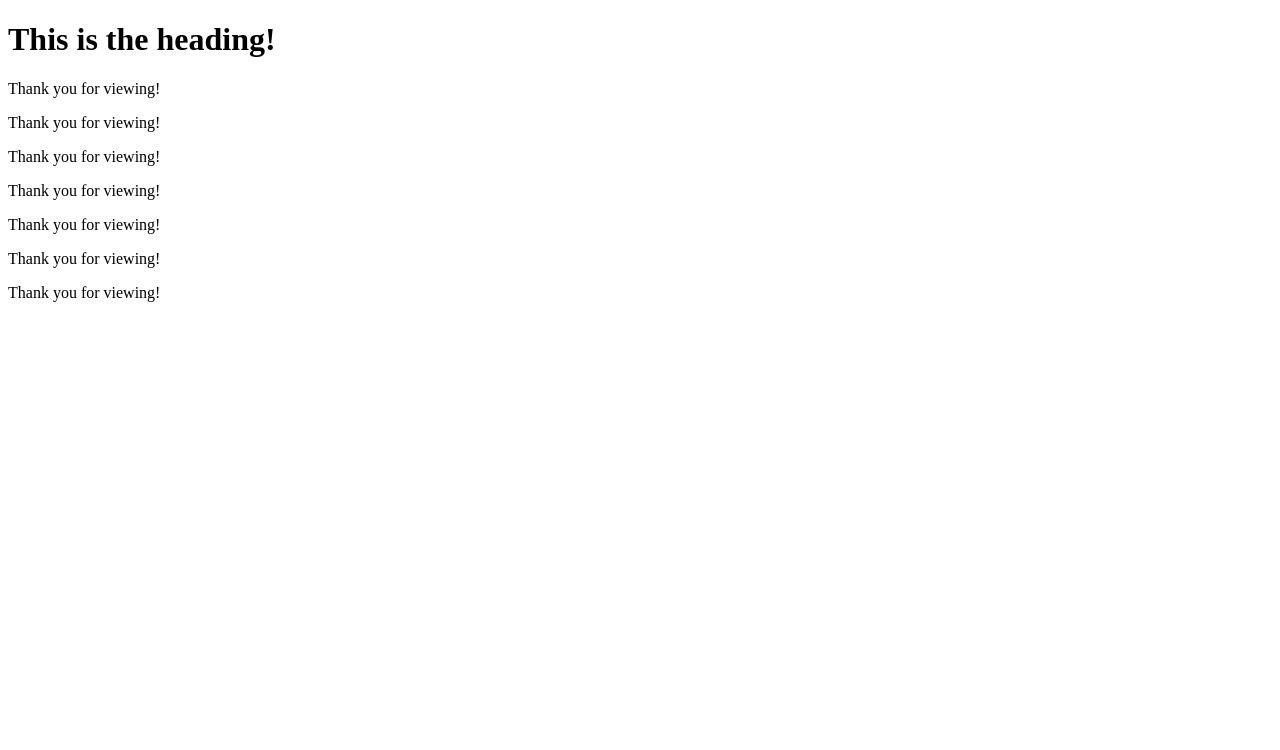
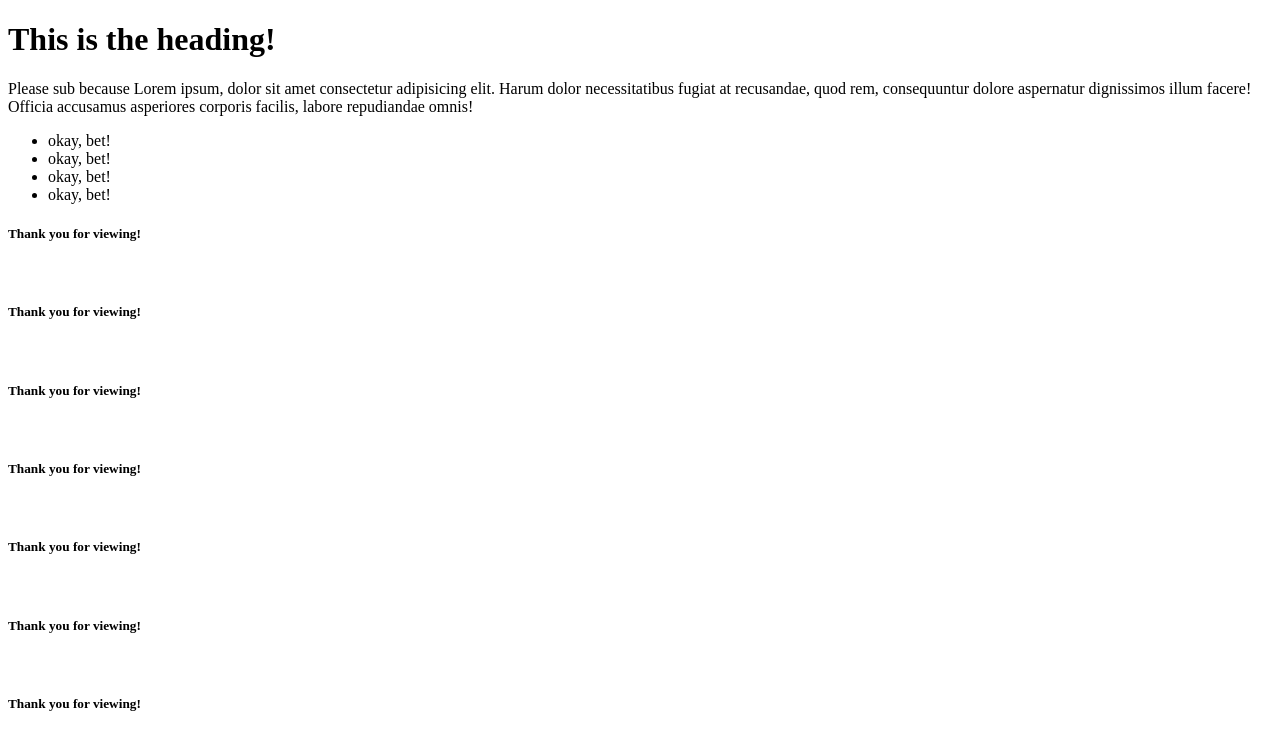
Before and after one commit to Lexscher/github-video-p1, a plain HTML site: page index.html in a window 1280 px wide. Drawn offline with Linux system fonts and the light colour scheme.

Commit message:
update home page

```diff
--- a/index.html
+++ b/index.html
@@ -7,12 +7,28 @@
   </head>
   <body>
     <h1>This is the heading!</h1>
-    <p>Thank you for viewing!</p>
-    <p>Thank you for viewing!</p>
-    <p>Thank you for viewing!</p>
-    <p>Thank you for viewing!</p>
-    <p>Thank you for viewing!</p>
-    <p>Thank you for viewing!</p>
-    <p>Thank you for viewing!</p>
+    <P>
+      Please sub because Lorem ipsum, dolor sit amet consectetur adipisicing elit. Harum dolor necessitatibus fugiat at recusandae, quod rem, consequuntur dolore aspernatur dignissimos illum facere! Officia accusamus asperiores corporis facilis, labore repudiandae omnis!
+    </P>
+    <ul>
+      <li>okay, bet!</li>
+      <li>okay, bet!</li>
+      <li>okay, bet!</li>
+      <li>okay, bet!</li>
+    </ul>
+
+    <h5>Thank you for viewing!</h5>
+    <br />
+    <h5>Thank you for viewing!</h5>
+    <br />
+    <h5>Thank you for viewing!</h5>
+    <br />
+    <h5>Thank you for viewing!</h5>
+    <br />
+    <h5>Thank you for viewing!</h5>
+    <br />
+    <h5>Thank you for viewing!</h5>
+    <br />
+    <h5>Thank you for viewing!</h5>
   </body>
 </html>
```
